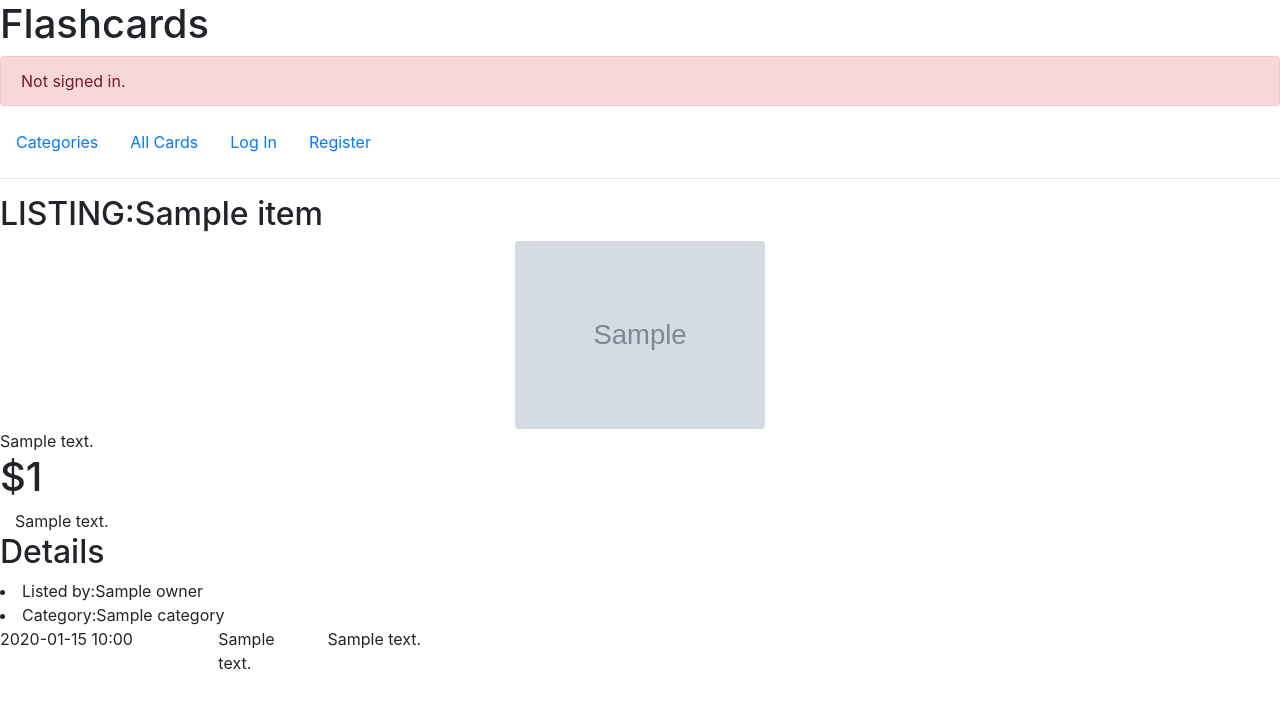
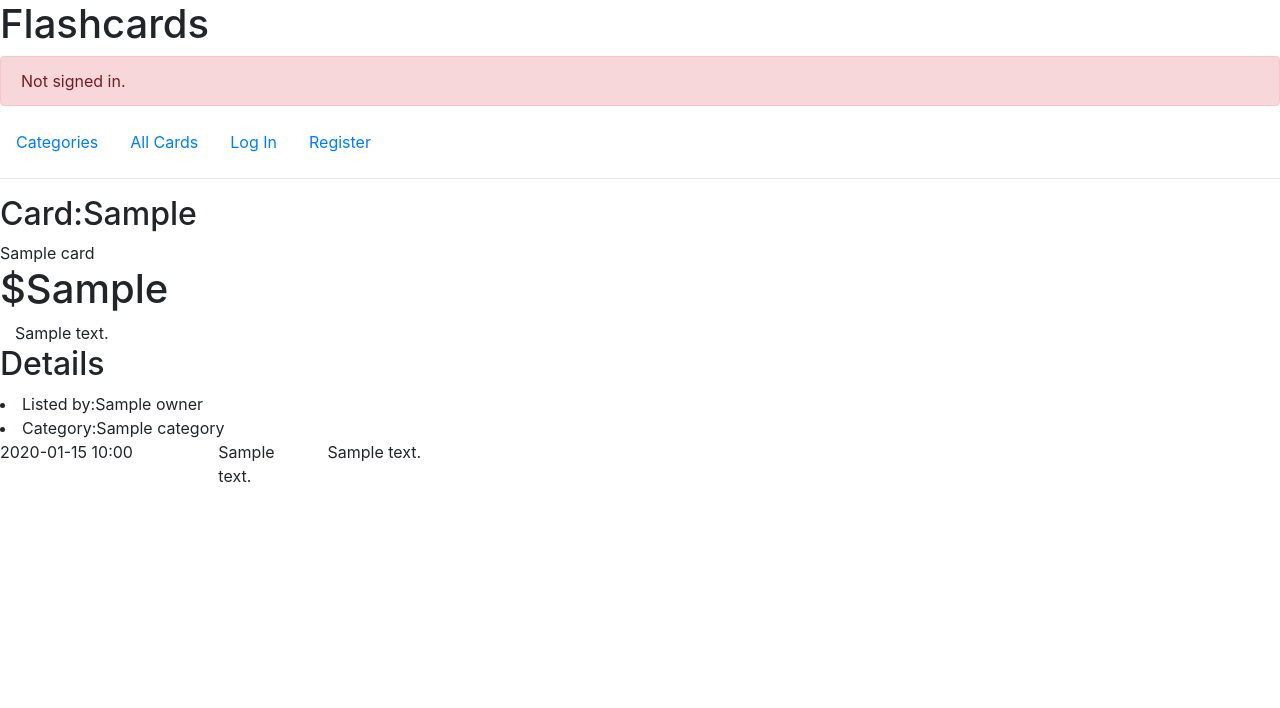
Before and after one commit to DarkLord580/STEMATICS, a Django app: template flashcards/templates/flashcards/viewcard.html in a window 1280 px wide. Shown: the top 708 px of the page. Run offline with Django 3.2, Linux system fonts and the light colour scheme; tables that the repository leaves empty hold one stand-in row (values such as "Sample post"); the template is opened without the code that fills it: values that come from a table or form of the project are taken from there, most other values are stand-ins (such as "Sample title", 1, 10 or a date in 2020); grey boxes marked "Sample" are stand-in pictures; some libraries are stand-ins or nearby versions.

Commit message:
deleting source

```diff
--- a/flashcards/templates/flashcards/newcard.html
+++ b/flashcards/templates/flashcards/newcard.html
@@ -30,7 +30,7 @@
         </div>
         <div class="row">
           <div class="col-sm-2">meaing</div>
-          <div class="col-sm-10"><textarea class="form-control" rows="10" name="description"></textarea></div>
+          <div class="col-sm-10"><textarea class="form-control" rows="10" name="meaning"></textarea></div>
         </div>
 
 
--- a/flashcards/templates/flashcards/viewcard.html
+++ b/flashcards/templates/flashcards/viewcard.html
@@ -21,26 +21,15 @@
 {% endblock %}
 
 {% block body %}
-    {% if item %}
-    	<h2>LISTING:{{item.title}}</h2>
-    	{% if user.is_authenticated and user.username == item.owner and not item.closed  %}
-    	<a href="{% url 'closedlist' item.id %}" class="btn btn-secondary btn-lg active" role="button" aria-pressed="true">Close list</a>
-    	{% endif %}
+    {% if card %}
+    	<h2>Card:{{card.category}}</h2>
     	<div class="">
-    		<div> {# for image  #}
-    		</div>
     		<div>
-    			<div></div>
-    			{% if item.imageurl %}
-    			<div><img src="{{item.imageurl}}" class="rounded" style = " text-align:center;max-height: 250px; max-width: 250px;display: block; margin-left: auto; margin-right: auto; width: 50%;z">
-    			{% else %}
-    			<div><img src="https://p7cdn4static.sharpschool.com/UserFiles/Servers/Server_1271683/Image/Meet%20the%20Candidates/No-Photo-Provided.png" class="rounded" style = " text-align:center;max-height: 250px; max-width: 250px;"">
-    			{% endif %}
-    			<div>{{item.description}}</div>
-    			<h1>${{item.currentbid}}</h1>
+    			<div>{{card.title}}</div>
+    			<h1>${{card.meaning}}</h1>
     		</div>
 
-    		{% if user.is_authenticated and not item.closed %}
+    		{% if user.is_authenticated %}
     		<a href="{% url 'addwatchlist' item.id %}">
     			{% if watching %}
 					<img src="{% static 'flashcards/img/favorite.png' %}" class="unfavorite" />
@@ -52,7 +41,7 @@
 			{% if bidmessage %}
            		<div class="col-sm-2">{{bidmessage}}</div>
            		{% endif %}
-			{% if user.is_authenticated and user.username != item.owner and not item.closed %}
+			{% if user.is_authenticated and user.username != item.owner %}
 
            	<form action="{% url 'placebid' item.id %}" method="POST">
            		{% csrf_token %}
@@ -78,22 +67,15 @@
           		</div>
           	{% endfor %}
           	{% if user.is_authenticated %}
-	          	{% if item.closed %}
-	          		<div class="row">
-		            		<div class="col-sm-2">comment : </div>
-		           			<div class="col-sm-4">list is closed</div>
-		          	</div>
-	          	{% else %}
-
-		        	<form action="{% url 'writecomment' item.id %}" method="POST">
+	          	<form action="{% url 'writecomment' item.id %}" method="POST">
 		           		{% csrf_token %}
 		           		<div class="row">
 		            		<div class="col-sm-2">comment: </div>
 		           			<div class="col-sm-4"><textarea class="form-control" rows="10" name="comment"></textarea></div>
 		          		</div>
 		            	<p align="justify"><input class="btn btn-primary" type="submit" value="comment"></p>
-		            </form>
-		         {% endif %}
+		        </form>
+
         	{% endif %}
     	</div>
 	{% else %}
```
